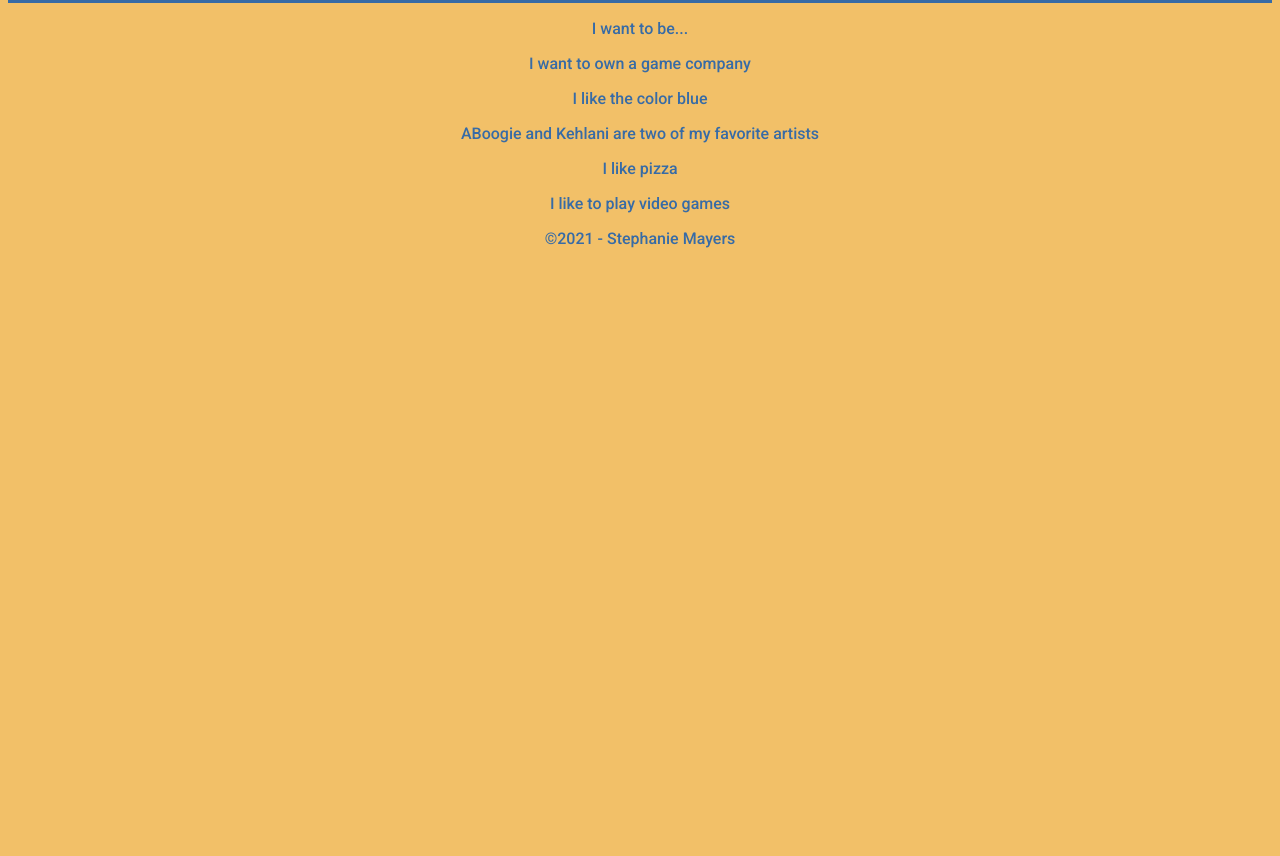
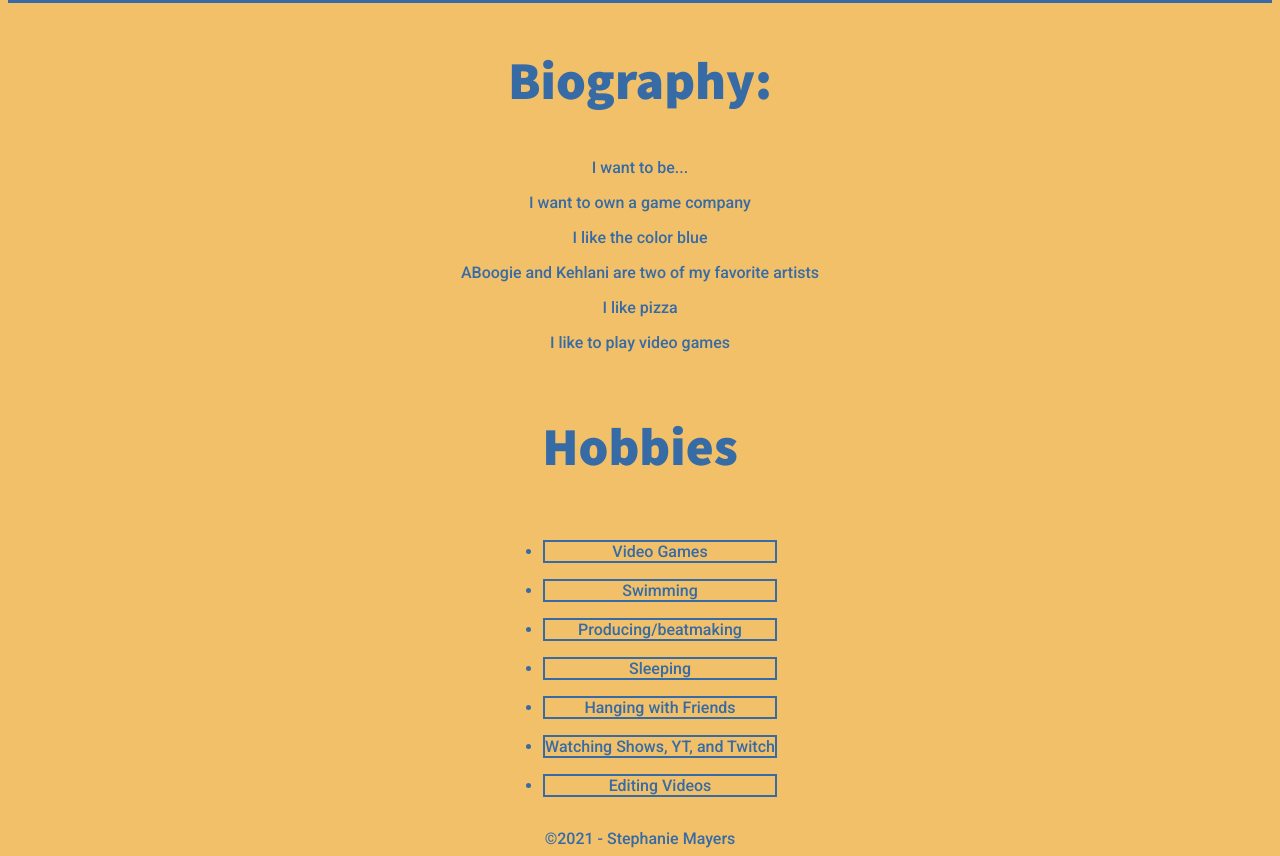
Before and after one commit to RVCC-IDMX/about-me-stephym9170, a plain HTML site: page index.html in a window 1280 px wide. Shown: the part 837-1693 px from the top of the page. Before the commit the page ends 1093 px from the top, so only its background shows below. Drawn offline with Linux system fonts and the light colour scheme.

Commit message:
Adding hobbies list

```diff
--- a/css/style.css
+++ b/css/style.css
@@ -34,3 +34,16 @@ header {
 #footer {
     text-align: center;
 }
+/* Hobby Section */
+
+section#hobbies {
+    display: flex;
+    flex-direction: column;
+    align-items: center;
+}
+
+#hobbies ul li {
+    color:#376BA6;
+    border: 2px solid #376BA6;
+    margin-bottom:1rem;
+    }
--- a/index.html
+++ b/index.html
@@ -35,6 +35,9 @@
         </section>
 
         <section id="bio">
+
+        <h2>Biography:</h2>
+
             <div>
 
             <p> I want to be...</p>
@@ -46,12 +49,29 @@
 
             </div>
         </section>
+
+        <section id= "hobbies">
+
+
+        <h2>Hobbies</h2>
+
+        <ul>
+
+        <li>Video Games</li>
+        <li>Swimming</li>
+        <li>Producing/beatmaking</li>
+        <li>Sleeping</li>
+        <li>Hanging with Friends</li>
+        <li>Watching Shows, YT, and Twitch</li>
+        <li>Editing Videos</li>
+
+        </section>
     </main>
 
     <footer>
 
 
-   ©2021 - Stephanie Mayers
+    ©2021 - Stephanie Mayers
 
 
     </footer
```
